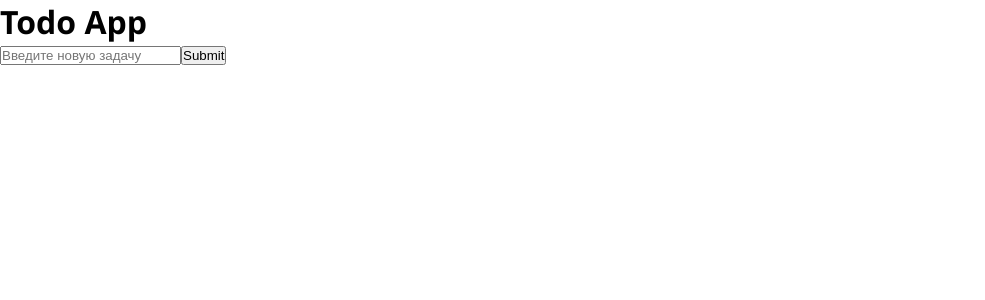
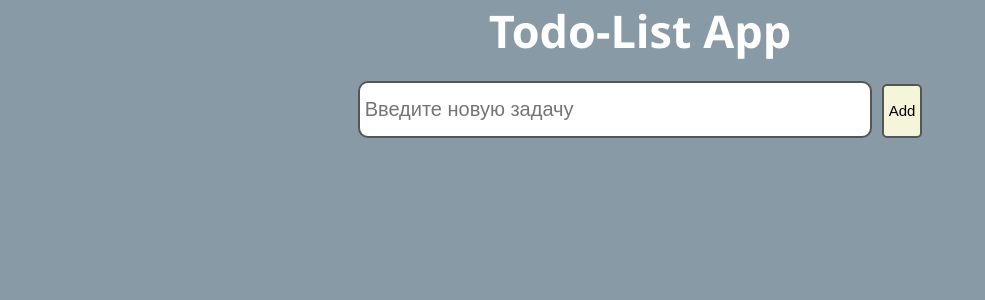
Before and after one commit to AndrewShyravin/Todo-list, a React (Create React App) app: page / in a window 1280 px wide. Shown: the top 300 px of the page, without its empty margins (0-985 px from the left). Built offline with nearby package versions, Linux system fonts and the light colour scheme.

Commit message:
Добавил стили в приложении

```diff
--- a/src/App.css
+++ b/src/App.css
@@ -1,3 +1,14 @@
+.App {
+  display: flex;
+  flex-direction: column;
+  align-items: center;
+  box-sizing: border-box;
+}
+
 h1 {
-  color: black;
+  margin: 0;
+  padding: 0;
+  font-size: 45px;
+  font-weight: 700;
+  font-style: normal;
 }
--- a/src/App.jsx
+++ b/src/App.jsx
@@ -5,7 +5,7 @@ import TodoList from './components/TodoList';
 function App() {
   return (
     <div className="App">
-      <h1>Todo App</h1>
+      <h1>Todo-List App</h1>
       <TodoForm />
       <TodoList />
     </div>
--- a/src/components/Todo.css
+++ b/src/components/Todo.css
@@ -0,0 +1,29 @@
+.todo {
+  display: flex;
+  justify-content: space-between;
+  align-items: center;
+  padding: 10px 5px 10px 10px;
+  margin: 5px 0;
+  font-size: 20px;
+  border-radius: 5px;
+  border: 2px solid #555;
+  color: #000000;
+  background-color: #fbfef9;
+}
+
+.todo button {
+  font-size: 12px;
+  padding: 5px;
+  background-color: beige;
+  border-radius: 5px;
+}
+
+.todo button:hover {
+  background-color: #f7b8b8;
+}
+
+.buttons {
+  width: 115px;
+  display: flex;
+  justify-content: space-between
+}
--- a/src/components/Todo.jsx
+++ b/src/components/Todo.jsx
@@ -6,9 +6,12 @@ const Todo = (props) => {
   useSelector(selectTodo);
   const { text, deleteTodo, id } = props;
   return (
-    <div>
-      <h1>{text}</h1>
-      <button onClick={() => deleteTodo(id)}>delete</button>
+    <div className="todo">
+      <p>{text}</p>
+      <div className="buttons">
+        <button>Complete</button>
+        <button onClick={() => deleteTodo(id)}>Delete</button>
+      </div>
     </div>
   );
 };
--- a/src/components/TodoForm.css
+++ b/src/components/TodoForm.css
@@ -0,0 +1,27 @@
+.todo__form {
+  margin: 20px 0;
+}
+
+.todo__form input {
+  width: 500px;
+  font-size: 20px;
+  margin-right: 10px;
+  padding: 15px 5px;
+  border-radius: 10px;
+  border: 2px solid #555;
+  outline: none;
+}
+
+.todo__form button {
+  height: 54px;
+  cursor: pointer;
+  background-color: beige;
+  font-size: 15px;
+  padding: 5px;
+  border: 2px solid #555;
+  border-radius: 5px;
+}
+
+.todo__form button:hover {
+  background-color: rgb(175, 243, 191);
+}
--- a/src/components/TodoForm.jsx
+++ b/src/components/TodoForm.jsx
@@ -5,25 +5,23 @@ import createTodo from '../utils/createTodo';
 import './TodoForm.css';
 
 const TodoForm = () => {
+  const [text, setText] = useState('');
   const dispatch = useDispatch();
-  const [text, setText] = useState('');
-  const textHandler = (event) => {
-    setText(event.target.value);
-  };
+
   const submitHandler = (event) => {
     event.preventDefault();
     dispatch(addTodo(createTodo(text)));
     setText('');
   };
   return (
-    <div>
+    <div className="todo__form">
       <form onSubmit={submitHandler}>
         <input
           placeholder="Введите новую задачу"
           value={text}
-          onChange={textHandler}
+          onChange={(event) => setText(event.target.value)}
         />
-        <button type="submit">Submit</button>
+        <button type="submit">Add</button>
       </form>
     </div>
   );
--- a/src/components/TodoList.css
+++ b/src/components/TodoList.css
@@ -0,0 +1,6 @@
+.todos__list {
+  width: 500px;
+  height: 500px;
+  display: flex;
+  flex-direction: column;
+}
--- a/src/components/TodoList.jsx
+++ b/src/components/TodoList.jsx
@@ -11,7 +11,7 @@ const TodoList = () => {
     dispatch(deleteTodo(id));
   };
   return (
-    <div>
+    <div className="todos__list">
       {todos.map((todos) => {
         return (
           <Todo
--- a/src/index.css
+++ b/src/index.css
@@ -7,4 +7,6 @@ body {
   font-family: 'Segoe UI', 'Roboto', 'Oxygen',
     'Ubuntu', 'Cantarell', 'Fira Sans', 'Droid Sans', 'Helvetica Neue',
     sans-serif;
+  background-color: #889aa5;
+  color: white;
 }
```
